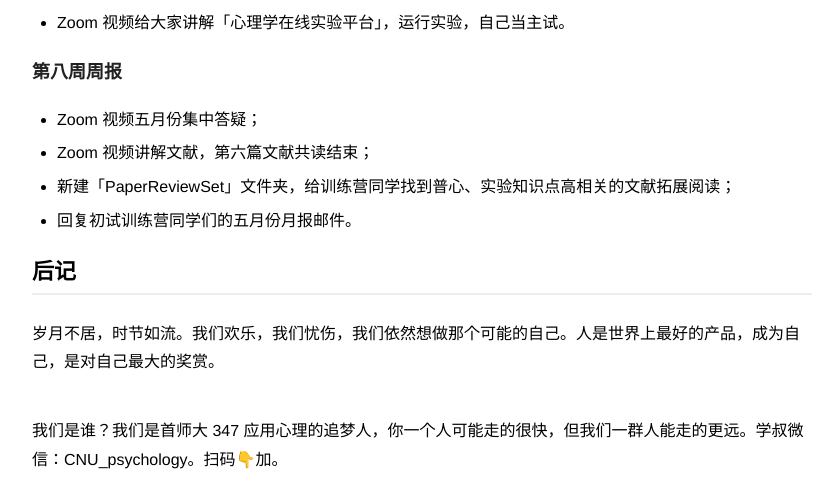
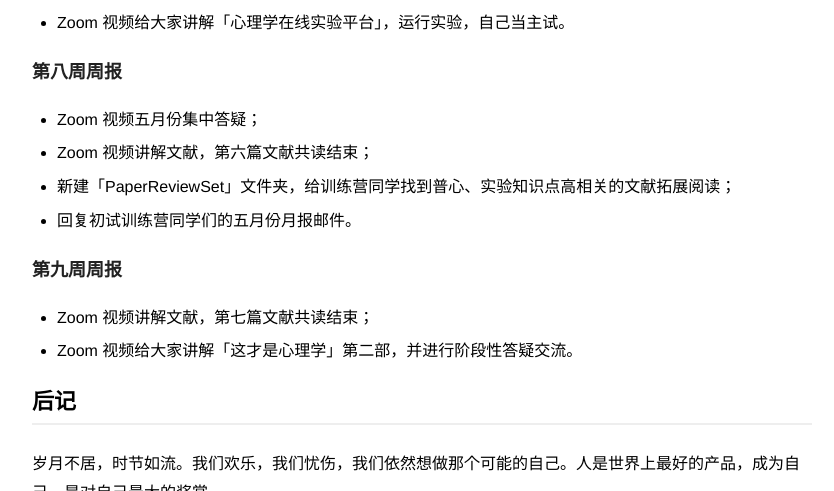
Before and after one commit to zapp926/cnu.github.io, a Jekyll site: the page built from _posts/2020-03-29-CampSchedule.md, in a window 1280 px wide and 900 px high, scrolled down 2041 px, cut to the strip 0-491 px from the top of the window. Shown: the whole strip, without its empty margins (218-1052 px from the left). Built offline with Jekyll 4.4.1, drawn with Linux system fonts in a browser that asks for light colours.

Commit message:
Update 2020-03-29-CampSchedule.md

```diff
--- a/_posts/2020-03-29-CampSchedule.md
+++ b/_posts/2020-03-29-CampSchedule.md
@@ -59,6 +59,10 @@ description: 人是世界上最好的产品，成为自己，是最大的奖赏
 - 新建「PaperReviewSet」文件夹，给训练营同学找到普心、实验知识点高相关的文献拓展阅读；
 - 回复初试训练营同学们的五月份月报邮件。
 
+### 第九周周报
+- Zoom 视频讲解文献，第七篇文献共读结束；
+- Zoom 视频给大家讲解「这才是心理学」第二部，并进行阶段性答疑交流。
+
 ## 后记
 
 岁月不居，时节如流。我们欢乐，我们忧伤，我们依然想做那个可能的自己。人是世界上最好的产品，成为自己，是对自己最大的奖赏。
```
